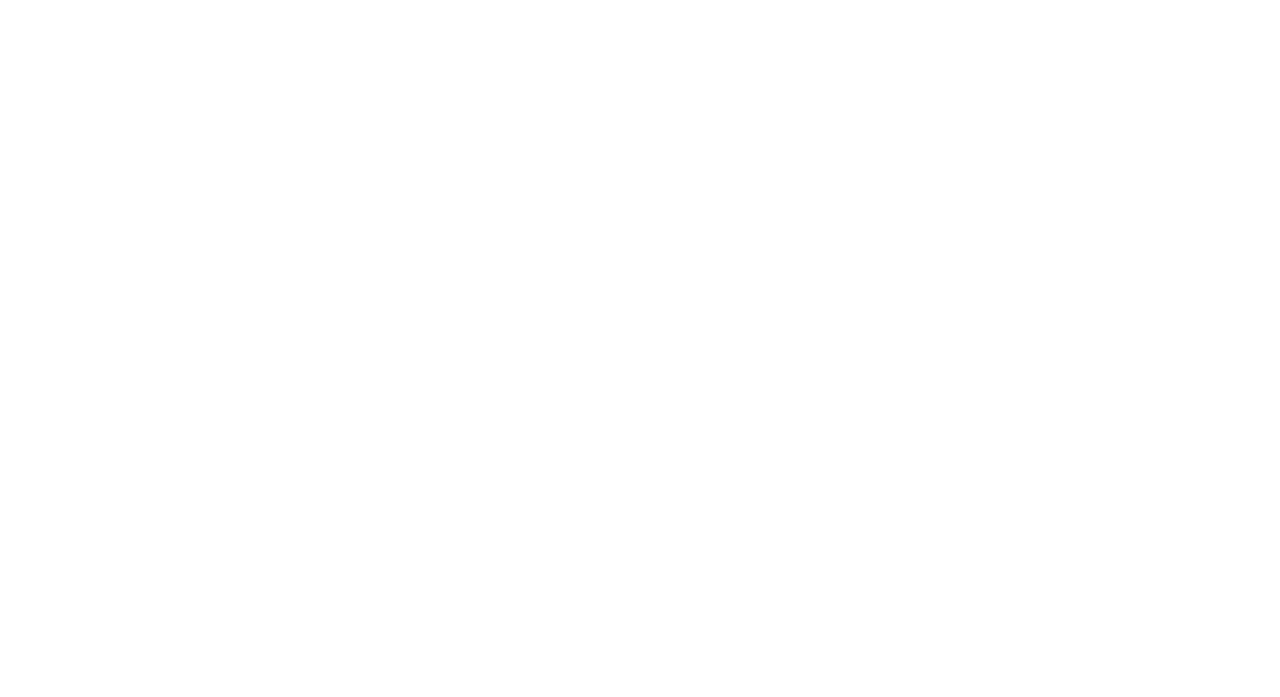
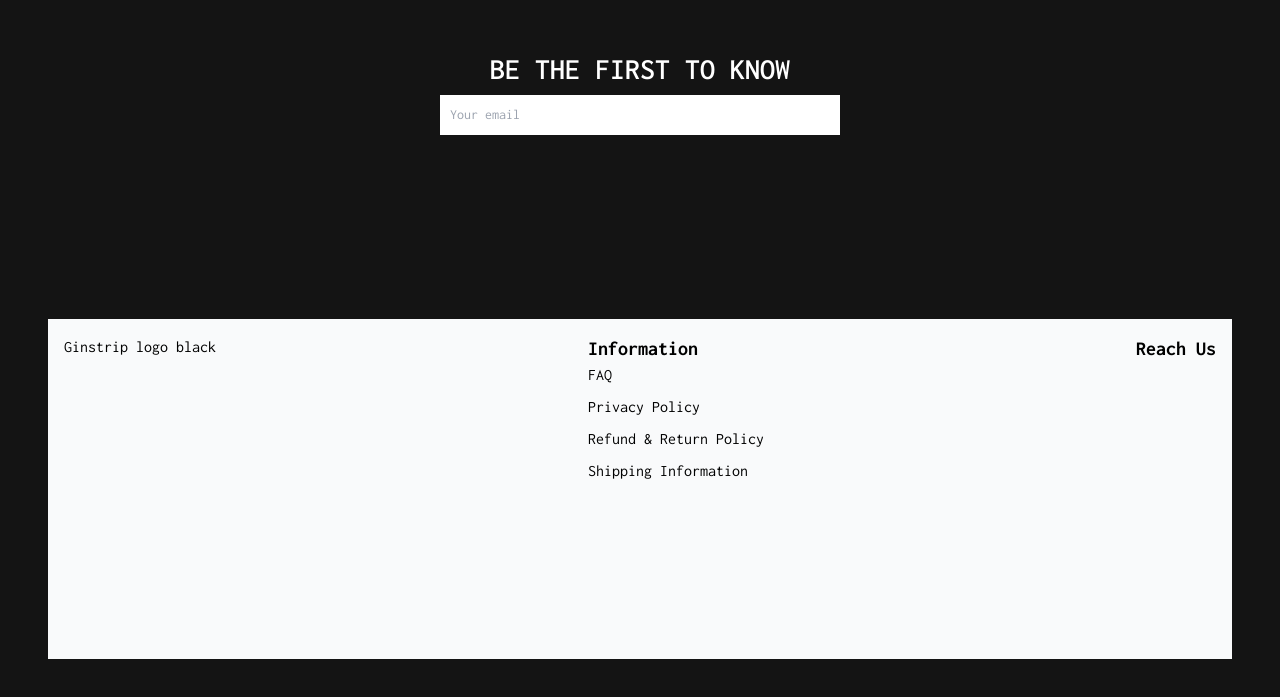
Before and after one commit to Deraidos/next-ginseng, a Next.js app: page / in a window 1280 px wide. Shown: the part 2219-2916 px from the top of the page. Before the commit the page ends 2038 px from the top, so only its background shows below. Built offline with nearby package versions, Linux system fonts and the light colour scheme.

Commit message:
add footer (wip)

```diff
--- a/src/pages/index.tsx
+++ b/src/pages/index.tsx
@@ -89,6 +89,35 @@
         <p className="font-bold lg:text-xl">GINSENG STRIP</p>
         <p className="font-bold lg:text-xl">SELLING SILK TO PAY THE MILK</p>
       </div>
+
+      <section className="footer__group p-4 lg:p-12">
+        <div className="text-white flex flex-col items-center justify-center py-[23vh] gap-2">
+          <h2 className="font-semibold text-3xl">BE THE FIRST TO KNOW</h2>
+          <input
+            type="email"
+            id="UserEmail"
+            aria-describedby="helper-text-explanation"
+            className="text-white text-sm block p-2.5 w-full lg:w-[50vh]"
+            placeholder="Your email"
+          ></input>
+        </div>
+
+        <footer className="text-black bg-gray-50 flex flex-col lg:flex-row justify-between p-4 h-[340px]">
+          <div>Ginstrip logo black</div>
+          <div>
+            <h2 className="font-bold text-xl">Information</h2>
+            <ul className="flex flex-col gap-2">
+              <li>FAQ</li>
+              <li>Privacy Policy</li>
+              <li>Refund & Return Policy</li>
+              <li>Shipping Information</li>
+            </ul>
+          </div>
+          <div>
+            <h2 className="font-bold text-xl">Reach Us</h2>
+          </div>
+        </footer>
+      </section>
     </main>
   )
 }
--- a/tsconfig.json
+++ b/tsconfig.json
@@ -1,6 +1,6 @@
 {
   "compilerOptions": {
-    "target": "es6",
+    "target": "es5",
     "lib": ["dom", "dom.iterable", "esnext"],
     "allowJs": true,
     "skipLibCheck": true,
```
